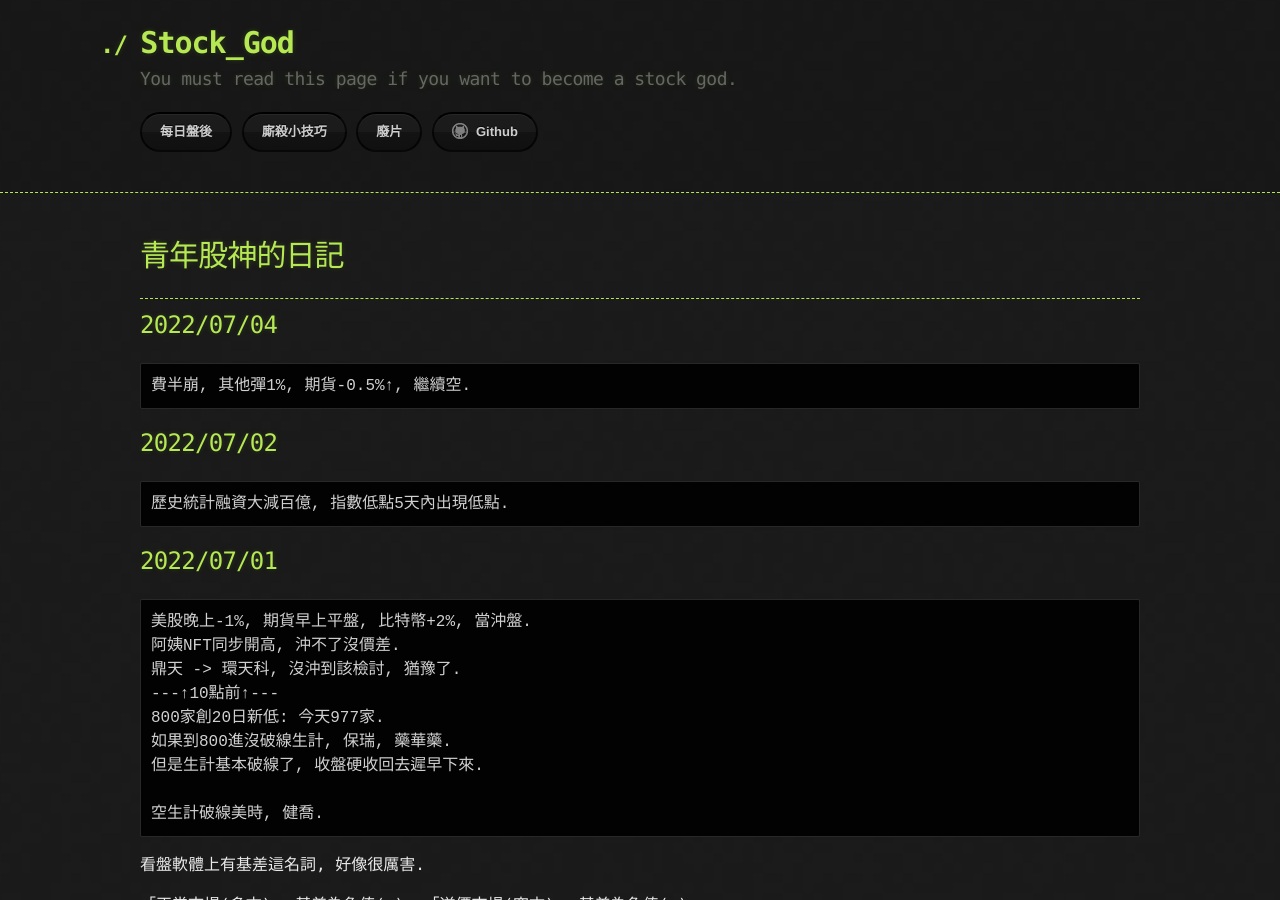
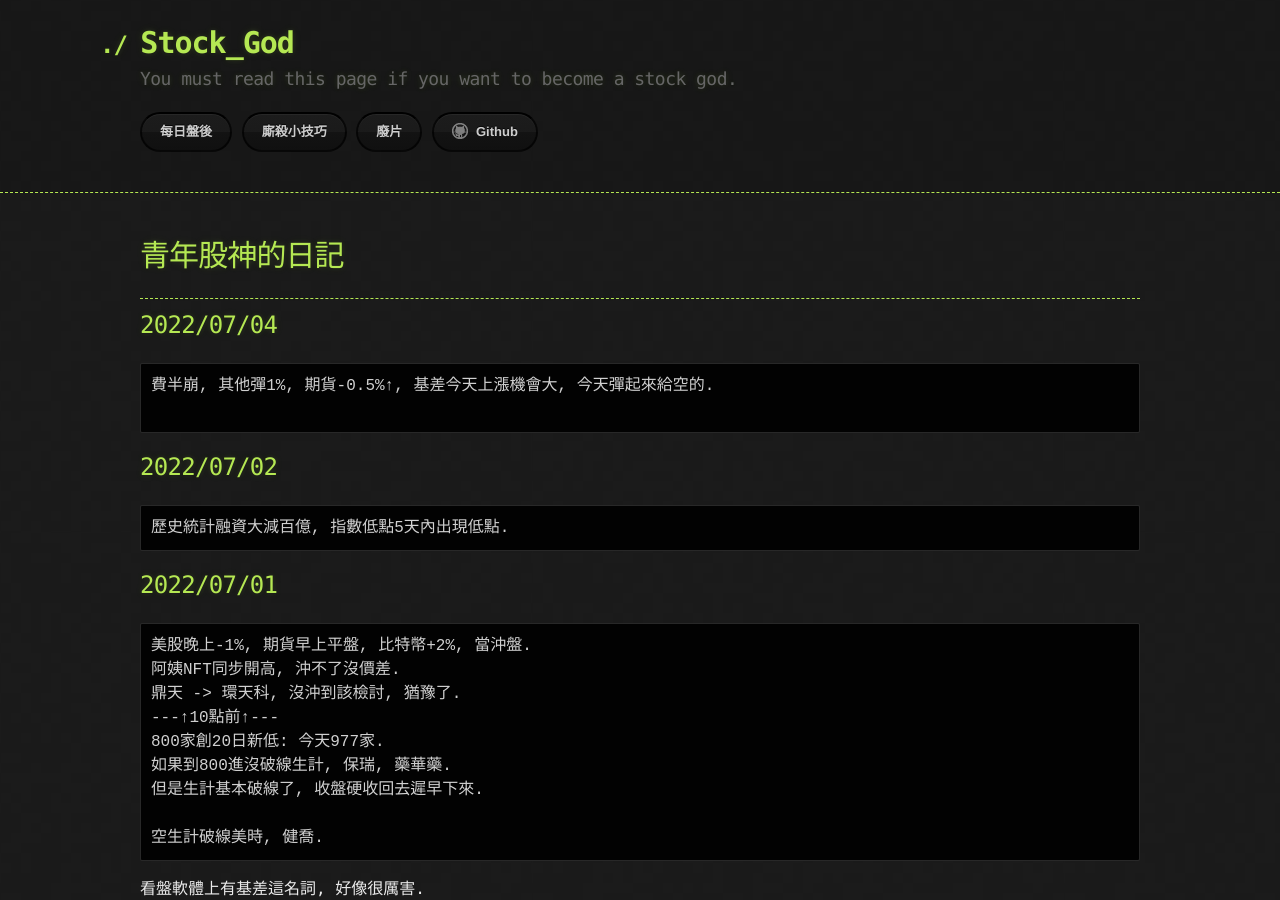
Before and after one commit to lepg5487/Stock_God, a Jekyll site: the page built from index.md, in a window 1280 px wide and 900 px high. Built offline with Jekyll 4.4.1, drawn with Linux system fonts in a browser that asks for light colours; our own code applies the rules of GitHub Pages for plain Markdown files.

Commit message:
Update index.md

````diff
--- a/index.md
+++ b/index.md
@@ -8,7 +8,8 @@ layout: testlayouts
 
 ## 2022/07/04
 ```
-費半崩, 其他彈1%, 期貨-0.5%↑, 繼續空.
+費半崩, 其他彈1%, 期貨-0.5%↑, 基差今天上漲機會大, 今天彈起來給空的.
+
 ```
 
 
````
